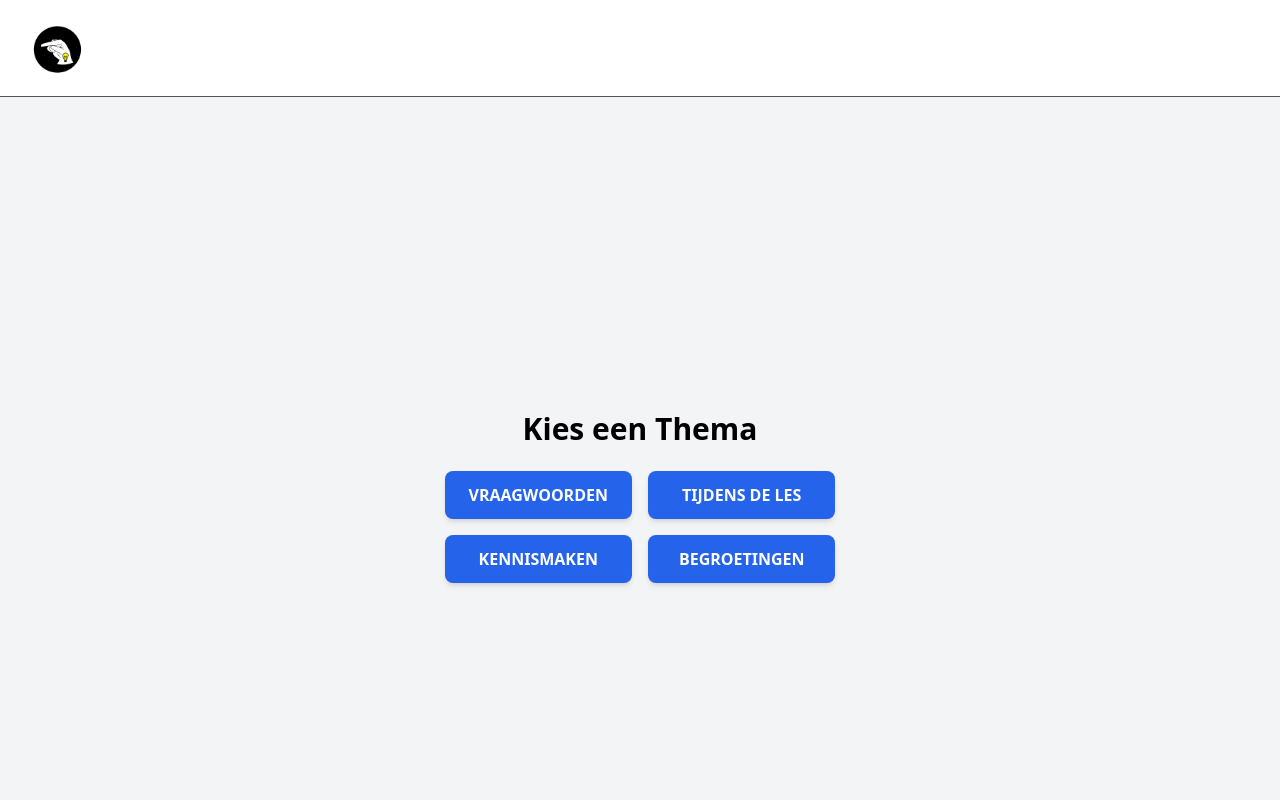
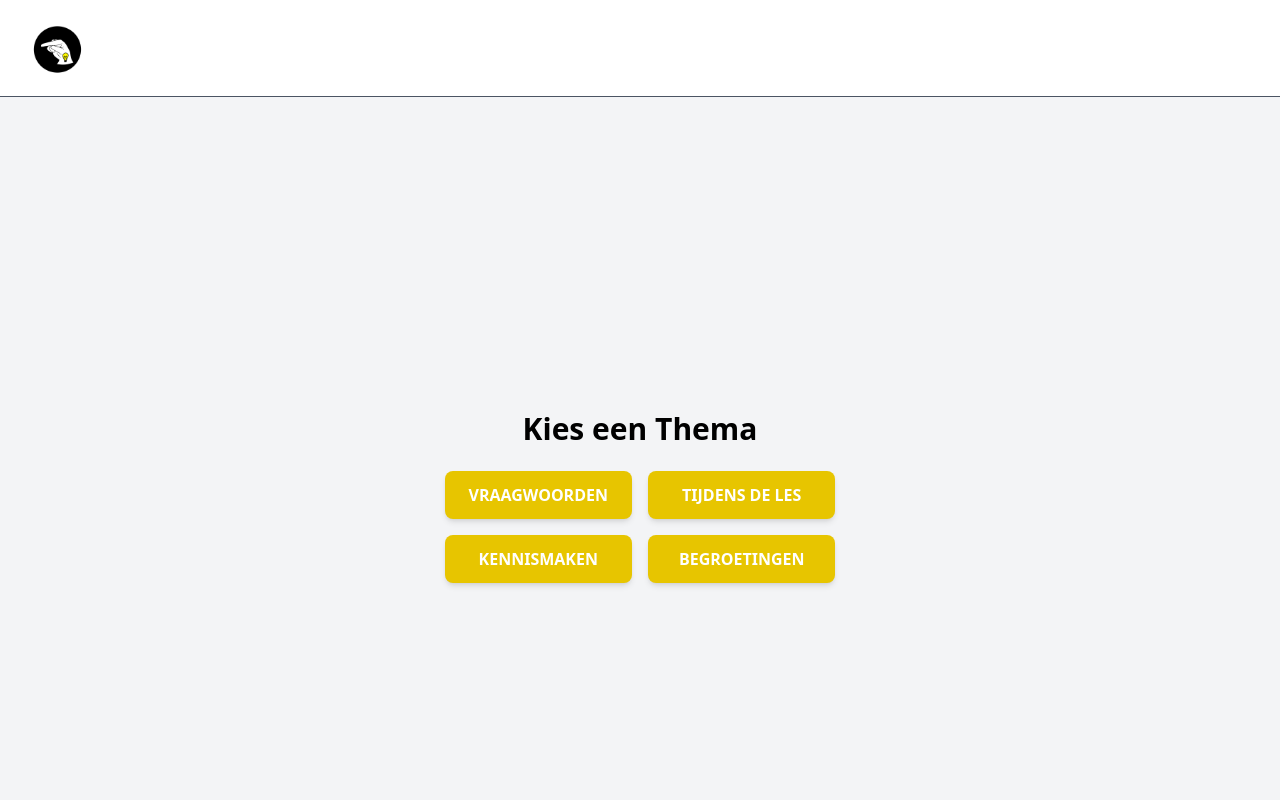
Before and after one commit to Chrisssss15/TLE-2-Frontend, a React (Vite) app: page /spelling-quiz in a window 1280 px wide. Shown: the top 800 px of the page. Built offline with nearby package versions, Linux system fonts and the light colour scheme; no server answers.

Commit message:
Fix spelling 2

```diff
--- a/src/Spelling_quiz.jsx
+++ b/src/Spelling_quiz.jsx
@@ -744,6 +744,7 @@ import "@tensorflow/tfjs";
 import { useAIModel } from "./hooks/useAIModel";
 import kNear from "./utils/kNear.js";
 import { useNavigate } from "react-router-dom";
+import avatar from "./assets/images/yellow avatar sitting.png"
 
 const initialStatusesForWord = (word) => {
     return word.split("").map((letter, index) => ({
@@ -766,40 +767,14 @@ const SpellingQuiz = () => {
         },
         {
             theme: "TIJDENS DE LES",
-            words: [
-                "AANWEZIG",
-                "BEDOELING",
-                "BEGINNEN",
-                "BOEK",
-                "DOCENT",
-                "STUDENT",
-                "HUISWERK",
-                "KLAAR",
-                "KOFFIE",
-                "LES",
-                "LOKAAL",
-                "MAKKELIJK",
-                "MEENEMEN",
-                "MOEILIJK",
-                "NU",
-                "OEFENING",
-                "OOK",
-                "OPDRACHT",
-                "PAUZE",
-                "THEE",
-                "THUIS",
-                "UITLEGGEN",
-                "VOLGENDE",
-                "VOORBEELD",
-                "VOORBEREIDEN",
-                "VORIGE",
-                "WC",
-            ],
+            words: ["AANWEZIG","BEDOELING","BEGINNEN","BOEK","DOCENT", "STUDENT", "HUISWERK", "KLAAR", "KOFFIE", "LES", "LOKAAL",
+                "MAKKELIJK", "MEENEMEN", "MOEILIJK", "NU", "OEFENING", "OOK", "OPDRACHT", "PAUZE", "THEE", "THUIS",
+                "UITLEGGEN", "VOLGENDE", "VOORBEELD", "VOORBEREIDEN", "VORIGE", "WC",],
         },
         {
             theme: "KENNISMAKEN",
             words: ["VOORNAAM", "NAAM"],
-            // words: ["ACTERNAAM", "VOORNAAM", "NAAM", "VOORSTELLEN", "WELKOM"],
+            // words: ["ACHTERNAAM", "VOORNAAM", "NAAM", "VOORSTELLEN", "WELKOM"],
 
         },
 
@@ -915,7 +890,7 @@ const SpellingQuiz = () => {
                         <button
                             key={index}
                             onClick={() => handleThemeSelection(theme)}
-                            className="bg-blue-600 hover:bg-blue-700 text-white font-semibold py-3 px-6 rounded-lg shadow-md transition"
+                            className="bg-yellow8 hover:yellow7 text-white font-semibold py-3 px-6 rounded-lg shadow-md transition"
                         >
                             {theme.theme}
                         </button>
@@ -927,16 +902,31 @@ const SpellingQuiz = () => {
 
     return (
             <div className="flex flex-col items-center justify-center min-h-screen bg-gray-100 text-center p-4">
+                <div className="w-[70vw] flex items-start pl-[1vw] text-yellowLetter">
+                    <h1 className="font-Slickybohem text-[8.5vw] leading-none tracking-wide">Spelling</h1>
+                </div>
+
+                <div className="bg-yellowHome border-2 rounded-t-2xl w-[70vw] border-black p-4 flex justify-between">
+                    <div className="flex flex-col items-start justify-center h-[8vw]">
+                        <h1 className="text-4xl font-bold mb-4 ">
+                            Opdracht {currentWordIndex + 1} / {selectedTheme.words.length}
+                        </h1>
                         <h2 className="text-3xl font-bold mb-6">Oefen Thema: {selectedTheme.theme}</h2>
+                    </div>
+                    <img src={avatar} className="h-[17vw] w-auto mt-[-11.5vw]"/>
+
+                </div>
+
+                <div className="bg-white border-2 rounded-b-2xl w-[70vw] border-black">
 
                     <div className="flex flex-row items-center gap-24">
-                <div className="relative">
-                    <Webcam ref={webcamRef} className="w-[640px] h-[480px] rounded-lg shadow-lg" />
-                    <canvas ref={canvasRef} className="absolute top-0 left-0 w-full h-full" />
+                        <div className="relative p-3">
+                            <Webcam ref={webcamRef} className="w-[640px] h-[480px] rounded-lg shadow-lg"/>
+                            <canvas ref={canvasRef} className="absolute top-0 left-0 w-full h-full"/>
                         </div>
 
                         <div className="text-left self-center">
-                    <h3 className="text-3xl font-semibold">Spell: {selectedTheme.words[currentWordIndex]}</h3>
+                            <h3 className="text-3xl font-semibold">Spel: {selectedTheme.words[currentWordIndex]}</h3>
                             <div className="mt-4 text-4xl space-x-3">
                                 {letterStatuses.map((item, index) => {
                                     let colorClass = "text-black";
@@ -958,13 +948,14 @@ const SpellingQuiz = () => {
                             {currentWordIndex < selectedTheme.words.length - 1 ? (
                                 <button
                                     onClick={handleNextWord}
-                            className="mt-6 px-6 py-3 bg-blue-500 text-white font-semibold rounded-lg shadow-lg hover:bg-blue-600 transition"
+                                    className="mt-6 px-6 py-3 bg-yellow8 text-white font-semibold rounded-lg shadow-lg hover:bg-blue-600 transition"
                                 >
                                     Volgend Woord
                                 </button>
                             ) : (
                                 <div className="mt-6">
-                            <p className="text-xl font-semibold text-green-600">Gefeliciteerd! Je hebt alle woorden voltooid!</p>
+                                    <p className="text-xl font-semibold text-green-600">Gefeliciteerd! Je hebt alle
+                                        woorden voltooid!</p>
                                     <button
                                         onClick={() => handleBackToSpelling(null)}
                                         className="mt-4 px-6 py-3 bg-gray-500 text-white font-semibold rounded-lg shadow-lg hover:bg-gray-600 transition"
@@ -976,7 +967,9 @@ const SpellingQuiz = () => {
                         </>
                     )}
                 </div>
+            </div>
     );
+
 };
 
 export default SpellingQuiz;
```
Also changed, not shown: src/assets/images/yellow avatar sitting.png (added). Lines whose indentation alone changed are shown as unchanged.
